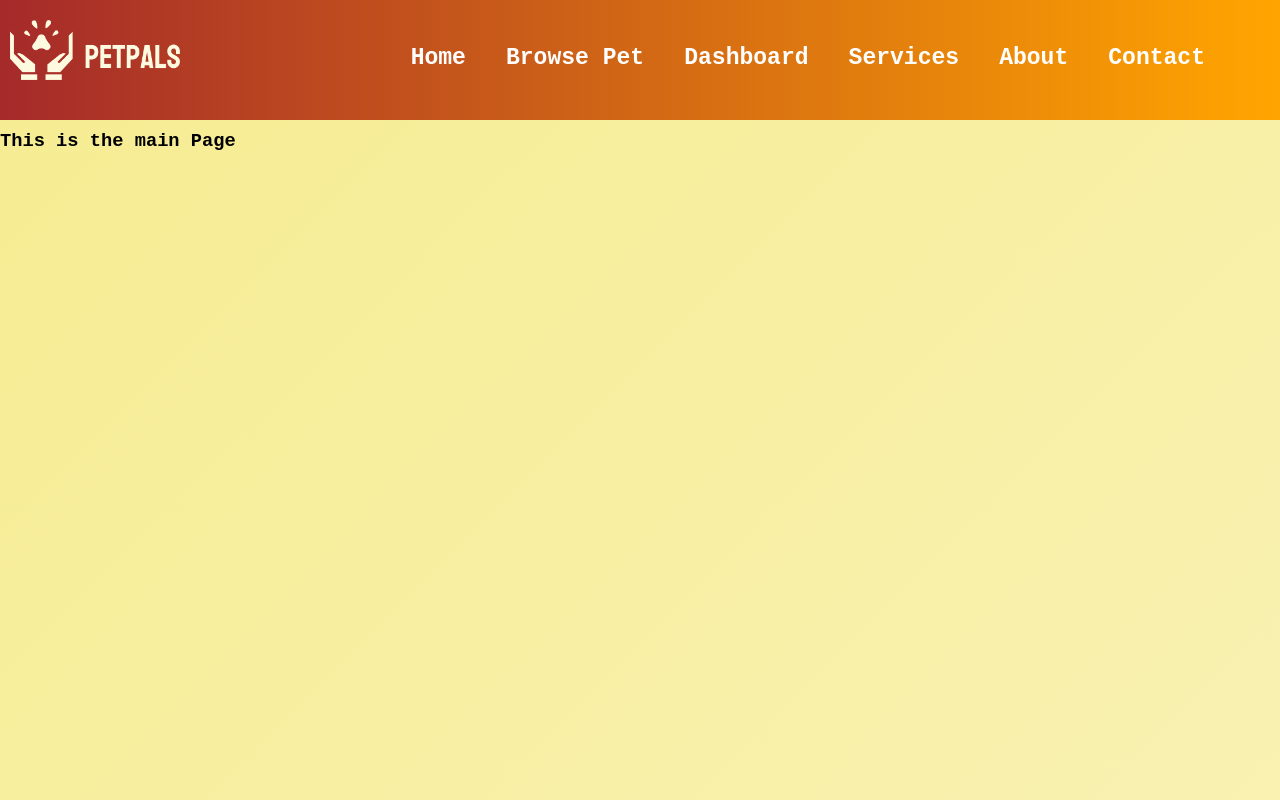
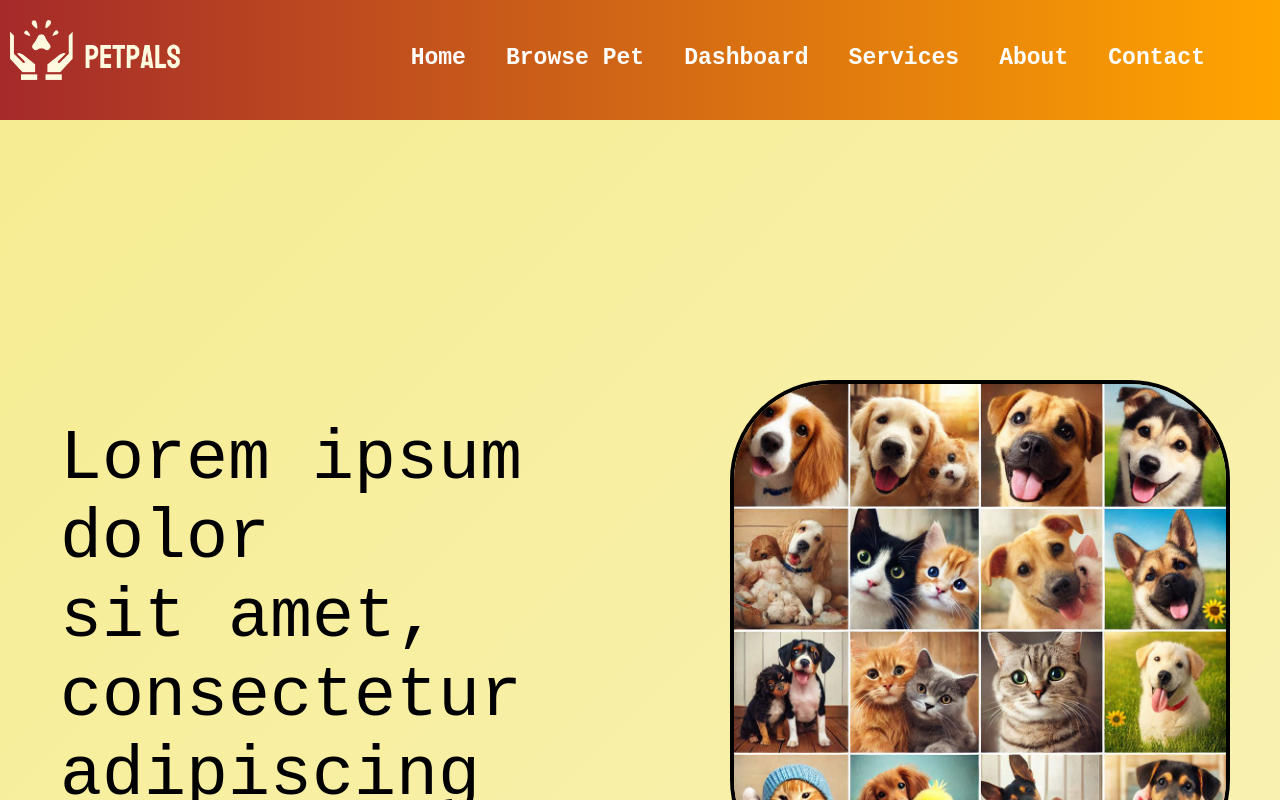
Before and after one commit to Pranjal1804/PETPALS, a Next.js app: page / in a window 1280 px wide. Shown: the top 800 px of the page. Built offline with nearby package versions, Linux system fonts and the light colour scheme.

Commit message:
GSAP added and animations added

```diff
--- a/app/Home/page.js
+++ b/app/Home/page.js
@@ -12,7 +12,7 @@ const Home = () => {
         <p>prgrt paro fres elit.</p>
         </div>
         <div id="image">
-        <img src="/7971fd50-0fc9-48af-b66c-58de5921f02b.jpeg" alt='picture' id='pic1'/>
+        <img src="/Designer.jpeg" alt='picture' id='pic1'/>
         </div>
     </div>
     </>
--- a/app/globals.css
+++ b/app/globals.css
@@ -69,10 +69,11 @@ body{
   margin-top: 200px;
   height: 400px;
   padding:20px;
-  font-size: 50px;
+  font-size: 70px;
 }
 #image{
-  margin-left: 400px;
+  margin-left: 40px;
+  margin-right: 30px;
   padding-top: 40px;
 }
 #text{
@@ -80,7 +81,7 @@ body{
   margin-left: 40px;
 }
 #pic1{
-  height: 300px;
+  height: 500px;
   border: solid black 4px;
   border-radius: 20%;
 }
--- a/app/page.js
+++ b/app/page.js
@@ -1,10 +1,33 @@
+"use client"
 import React from 'react'
 import Header from "@/Components/Header"
+import { useGSAP } from '@gsap/react'
+import gsap from 'gsap'
 const page = () => {
+  useGSAP(()=>{
+    gsap.from("p",{
+      x:-300,
+      stagger:0.3,
+      duration:2
+    })
+    gsap.from("#image",{
+      x:1000,
+      duration:2
+    })
+  })
   return (
     <>
     <Header />
-    <h3>This is the main Page</h3>
+    <div id='intro'>
+      <div id="text">
+        <p>Lorem ipsum dolor</p>
+        <p>sit amet, consectetur adipiscing</p>
+        <p>prgrt paro fres elit.</p>
+        </div>
+        <div id="image">
+        <img src="/Designer.jpeg" alt='picture' id='pic1'/>
+        </div>
+    </div>
     </>
   )
 }
--- a/package.json
+++ b/package.json
@@ -9,9 +9,11 @@
     "lint": "next lint"
   },
   "dependencies": {
+    "@gsap/react": "^2.1.2",
+    "gsap": "^3.12.7",
+    "next": "15.1.4",
     "react": "^19.0.0",
-    "react-dom": "^19.0.0",
-    "next": "15.1.4"
+    "react-dom": "^19.0.0"
   },
   "devDependencies": {
     "postcss": "^8",
```
Also changed, not shown: public/Designer.jpeg (added), 1 other file (tests, documents, lock files or other folders).
